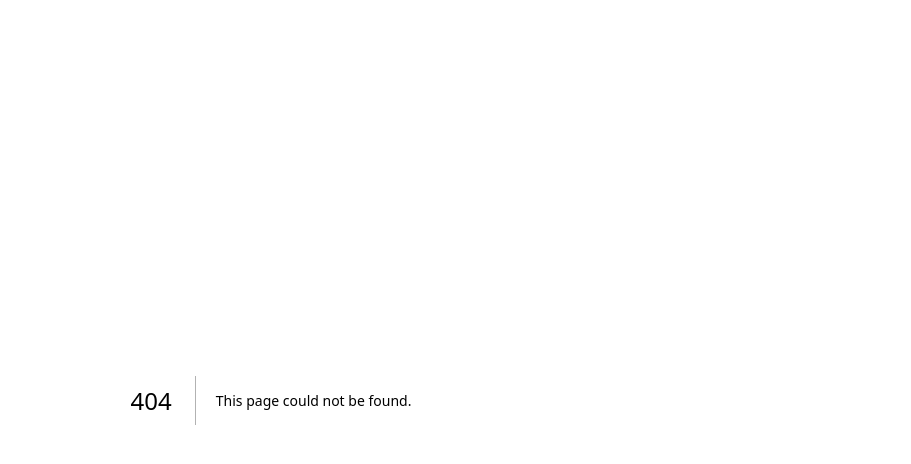
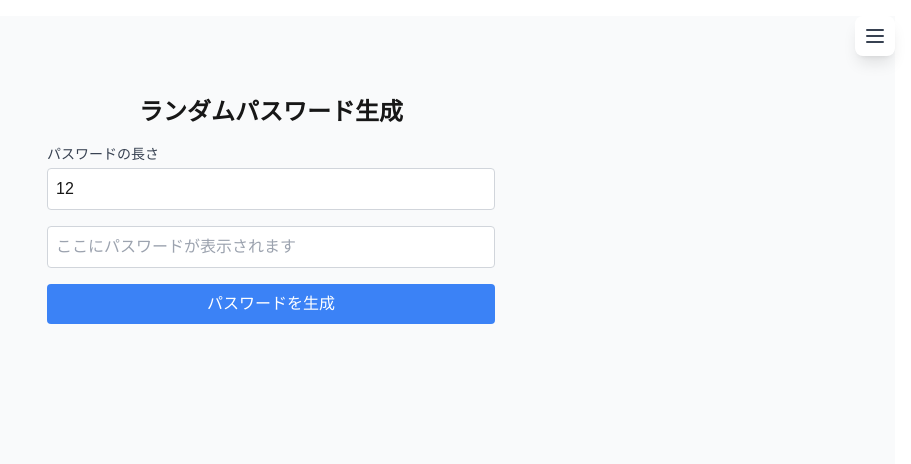
Before and after one commit to kojiro-tsuji/textcounter-app, a Next.js app: page /password in a window 1280 px wide. Before the commit this address had no page. Shown: the top 464 px of the page, without its empty margins (369-1280 px from the left). Built offline with nearby package versions, Linux system fonts and the light colour scheme.

Commit message:
password生成コンポーネントの追加

```diff
--- a/app/components/AdBanner.tsx
+++ /dev/null
@@ -1,27 +0,0 @@
-'use client';
-
-// AdSenseの型定義は現在使用していないため削除
-interface AdBannerProps {
-  className?: string;
-  width: number;
-  height: number;
-  position: 'left' | 'right' | 'footer';
-}
-
-export default function AdBanner({ className = '', width, height, position }: AdBannerProps) {
-  // 広告スペースの表示
-  return (
-    <div
-      className={`flex items-center justify-center bg-gray-100 border-2 border-dashed border-gray-300 ${className}`}
-      style={{
-        width: `${width}px`,
-        height: `${height}px`,
-      }}
-    >
-      <div className="text-gray-500 text-sm text-center">
-        広告スペース<br />
-        {position} ({width}x{height})
-      </div>
-    </div>
-  );
-}
--- a/app/components/Navigation.tsx
+++ b/app/components/Navigation.tsx
@@ -68,6 +68,17 @@ export default function Navigation() {
             </li>
             <li>
               <Link
+                href="/password"
+                className={`block p-2 rounded hover:bg-gray-100 ${
+                  pathname === '/password' ? 'text-blue-500 font-semibold' : 'text-gray-700'
+                }`}
+                onClick={() => setIsOpen(false)}
+              >
+                パスワード生成
+              </Link>
+            </li>
+            <li>
+              <Link
                 href="/terms"
                 className={`block p-2 rounded hover:bg-gray-100 ${
                   pathname === '/terms' ? 'text-blue-500 font-semibold' : 'text-gray-700'
--- /dev/null
+++ b/app/components/password-gene.tsx
@@ -0,0 +1,57 @@
+"use client";
+
+import { useState } from "react";
+
+export default function PasswordGenerator() {
+  const [password, setPassword] = useState("");
+  const [length, setLength] = useState(12);
+
+  const generatePassword = () => {
+    const len = Number(length) || 12;
+    const charset =
+      "abcdefghijklmnopqrstuvwxyzABCDEFGHIJKLMNOPQRSTUVWXYZ0123456789";
+    let generated = "";
+    for (let i = 0; i < len; i++) {
+      const randomIndex = Math.floor(Math.random() * charset.length);
+      generated += charset[randomIndex];
+    }
+    setPassword(generated);
+  };
+
+  return (
+    <div className="flex flex-col items-center p-4">
+      <h1 className="text-2xl font-bold mb-4">ランダムパスワード生成</h1>
+      <div className="w-full max-w-md space-y-4">
+        <div>
+          <label
+            htmlFor="password-length"
+            className="block text-sm font-medium text-gray-700"
+          >
+            パスワードの長さ
+          </label>
+          <input
+            id="password-length"
+            type="number"
+            min="1"
+            value={length}
+            onChange={(e) => setLength(Number(e.target.value))}
+            className="mt-1 block w-full p-2 border border-gray-300 rounded"
+          />
+        </div>
+        <input
+          type="text"
+          readOnly
+          value={password}
+          placeholder="ここにパスワードが表示されます"
+          className="w-full p-2 border border-gray-300 rounded"
+        />
+        <button
+          onClick={generatePassword}
+          className="w-full bg-blue-500 text-white py-2 px-4 rounded hover:bg-blue-600 transition-colors"
+        >
+          パスワードを生成
+        </button>
+      </div>
+    </div>
+  );
+};
--- /dev/null
+++ b/app/password/page.tsx
@@ -0,0 +1,18 @@
+import Layout from '../components/Layout';
+import PasswordGenerator from '../components/password-gene';
+
+export default function password() {
+    return (
+        <Layout>
+            <div className="min-h-screen bg-gray-50">
+                <div className='flex justify-center'>
+                    <div className='w-full max-w-4xl px-4'>
+                        <div className="py-16">
+                         <PasswordGenerator/>
+                        </div>
+                    </div>
+                </div>
+            </div>
+        </Layout>
+    )
+}
```
